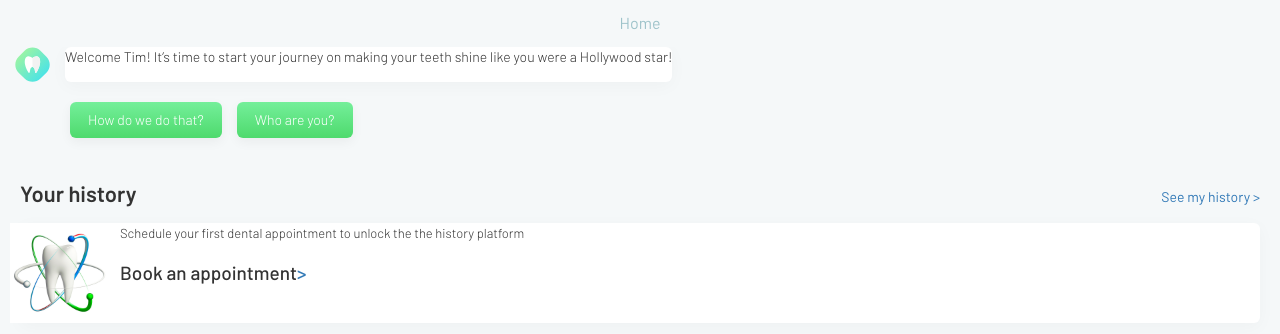
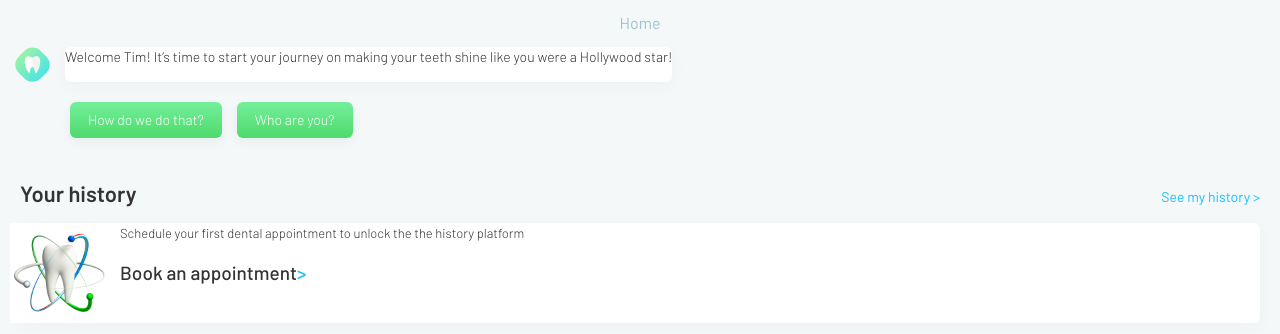
Before and after one commit to vlukashov/dennis, a React (Create React App) app: page / in a window 1280 px wide. Shown: the top 334 px of the page. Built offline with nearby package versions, Linux system fonts and the light colour scheme.

Commit message:
add dennis nav icons and few other udpates

```diff
--- a/src/dennis-bootstrap.css
+++ b/src/dennis-bootstrap.css
@@ -30,3 +30,7 @@
 .panel.panel-default > .panel-body {
   padding: 20px;
 }
+
+a {
+  color: #16C1FF;
+}
--- a/src/layouts/page/PageLayout.css
+++ b/src/layouts/page/PageLayout.css
@@ -11,4 +11,5 @@
   padding-right: 20px;
   overflow: auto;
   -webkit-overflow-scrolling: touch;
+  padding-bottom:2rem;
 }
```
Also changed, not shown: src/assets/dennis-icon-active.svg (added), src/assets/dennis-icon-default.svg (added).
